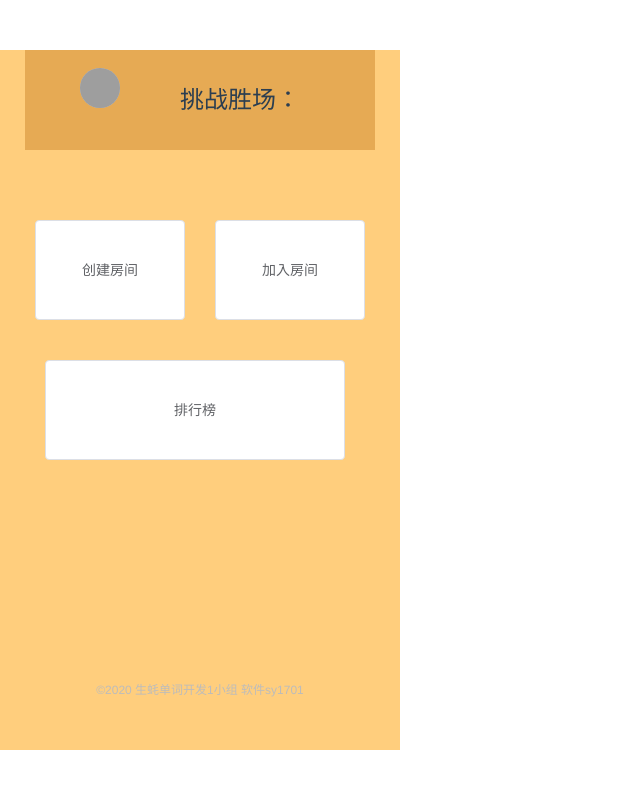
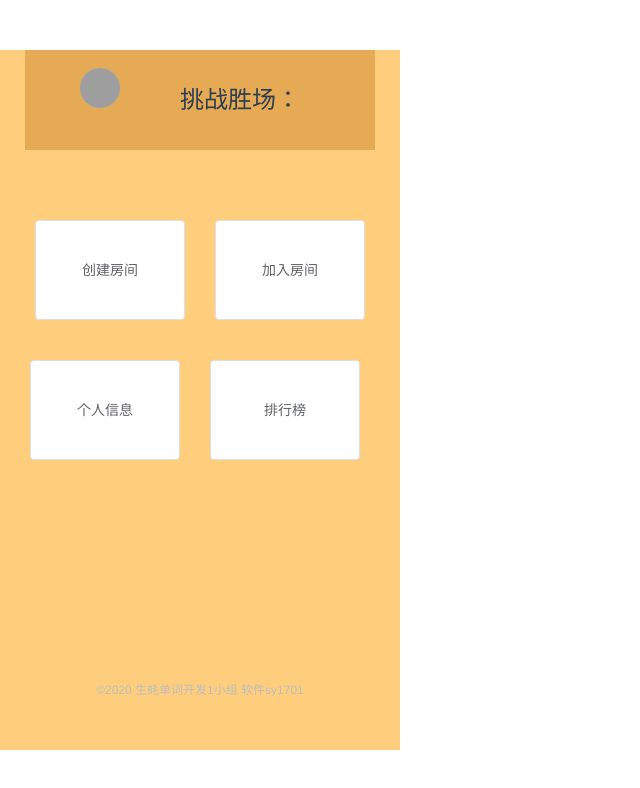
Before and after one commit to Johnson-Zheng/OysterWords, a Vue app in the folder oyster_words/: page /index in a window 1280 px wide. Shown: the top 788 px of the page, without its empty margins (0-640 px from the left). Built offline with nearby package versions, Linux system fonts and the light colour scheme; grey boxes are pictures that could not be loaded.

Commit message:
增加个人中心按钮

```diff
--- a/oyster_words/src/pages/index.vue
+++ b/oyster_words/src/pages/index.vue
@@ -11,7 +11,8 @@
     <div id="content">
       <el-button class="btn1" @click="createRoom()">创建房间</el-button>
       <el-button class="btn1" @click="open()">加入房间</el-button>
-      <el-button class="btn2" @click="rankList()">排行榜</el-button>
+      <el-button class="btn1" @click="self()">个人信息</el-button>
+      <el-button class="btn1" @click="rankList()">排行榜</el-button>
     </div>
 
     <copyright></copyright>
@@ -134,6 +135,10 @@ export default {
     //进入排行榜
     rankList(){
       this.$router.push('/ranking_list');
+    },
+    //个人信息
+    self(){
+      this.$router.push('/self_information');
     }
   }
 }
@@ -172,11 +177,7 @@ export default {
   width: 150px;
 }
 
-.btn2 {
-  height: 100px;
-  width: 300px;
-  margin: 20px;
-}
+
 
 
 </style>
```
